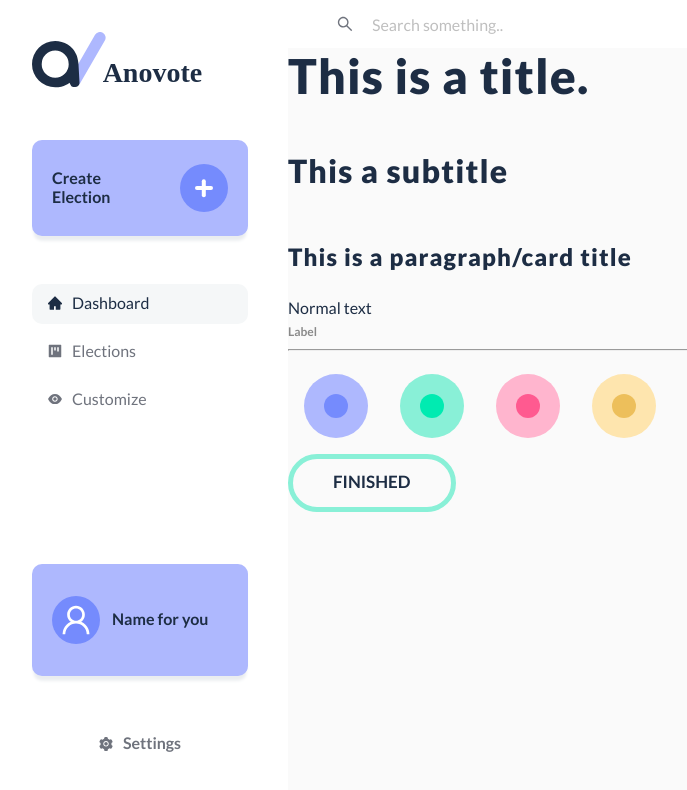
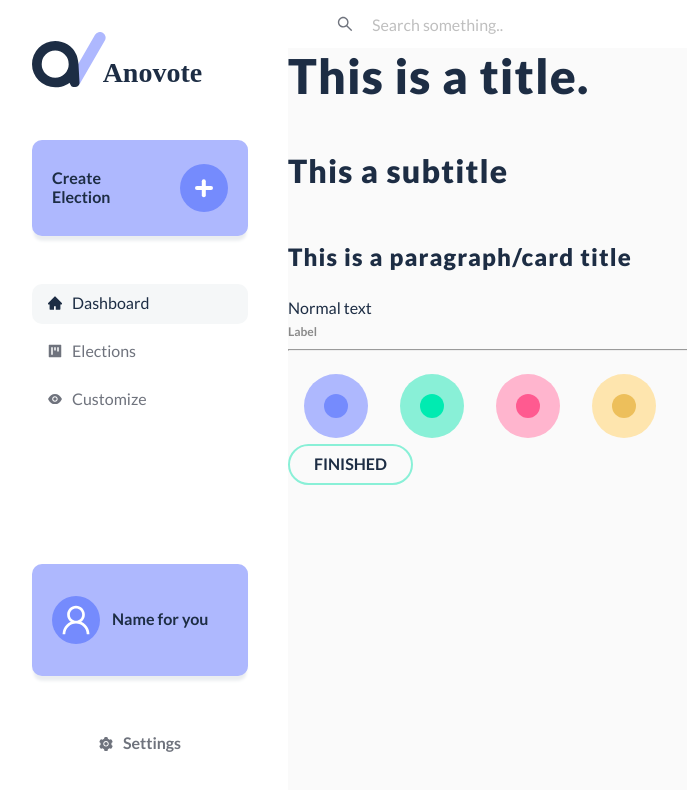
Before and after one commit to anovote/frontend, a React (Create React App) app: page / in a window 1280 px wide. Shown: the top 790 px of the page, without its empty margins (8-695 px from the left). Built offline with nearby package versions, Linux system fonts and the light colour scheme.

Commit message:
Update styling

```diff
--- a/src/components/ElectionStatusLabel.tsx
+++ b/src/components/ElectionStatusLabel.tsx
@@ -22,8 +22,8 @@ export default function ElectionStatusLabel({ status }: { status: ElectionStatus
     React.useEffect(setStyling)
 
     return (
-        <div className={className}>
+        <span className={className}>
             <Text>{title}</Text>
-        </div>
+        </span>
     )
 }
--- a/src/style/scss/anovote/components/_electionStatus.scss
+++ b/src/style/scss/anovote/components/_electionStatus.scss
@@ -1,19 +1,12 @@
 .election-status-container {
-    display: inline-block;
-    border-style: solid;
-    border-width: thick;
-    border-radius: 2.5rem;
-    padding-right: 2.5rem;
-    padding-top: 0.8rem;
-    padding-bottom: 0.8rem;
-    padding-left: 2.5rem;
-
+    border:2px solid black;
+    padding: 0.6rem 1.5rem;
+    border-radius: 2rem;
     text-align: center;
 
     .ant-typography {
         margin-bottom: 0rem;
         font-weight: bold;
-        font-size: 17px;
     }
 }
 
@@ -22,7 +15,7 @@
 }
 
 .election-started-container {
-    border-color: #FFE940;
+    border-color: $bee-yellow;
 }
 
 .election-finished-container {
--- a/src/style/scss/anovote/core/_colors.scss
+++ b/src/style/scss/anovote/core/_colors.scss
@@ -27,6 +27,7 @@ $danger-contrasting: #ff5a90;
 $warning-light: #fee5ae;
 $warning-contrasting: #edbf5b;
 
+$bee-yellow: #FFE940;
 // TEXT
 $font-color: $dark;
 $inverse-font-color: $white;
```
